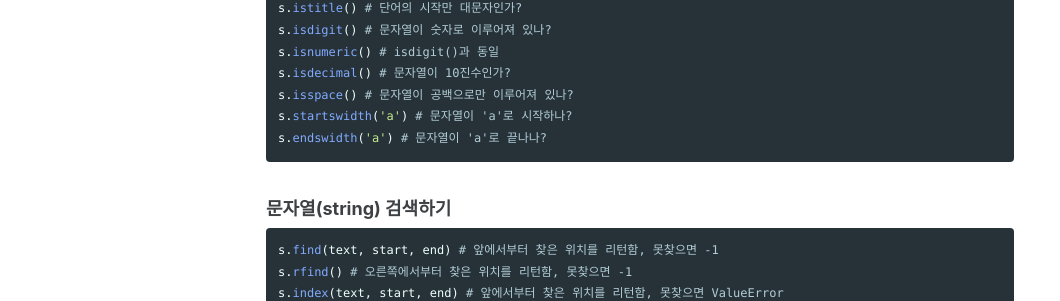
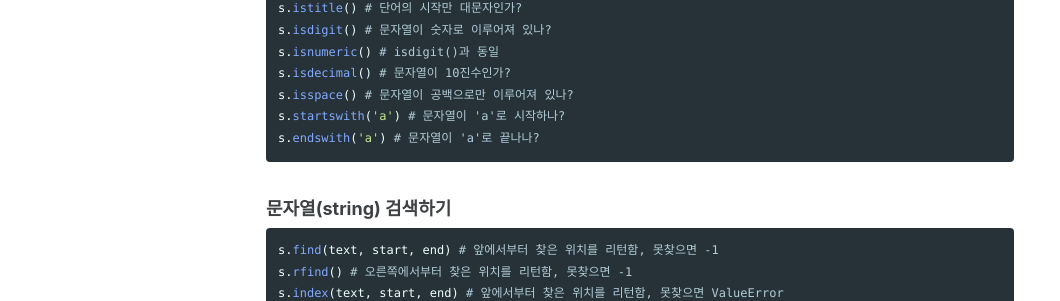
Before and after one commit to amoryoungakim/amoryoungakim.github.io, a Jekyll site: the page built from _posts/2020-10-04-string-methods.md, in a window 1280 px wide and 900 px high, scrolled down 817 px. Shown: the part 151-452 px from the top of the window, without its empty margins (0-1060 px from the left). Built offline with Jekyll 4.4.1, drawn with Linux system fonts in a browser that asks for light colours; cached includes are drawn as plain includes; comment, search, counter and statistics services are not loaded.

Commit message:
Update 2020-10-04-string-methods.md

````diff
--- a/_posts/2020-10-04-string-methods.md
+++ b/_posts/2020-10-04-string-methods.md
@@ -45,8 +45,8 @@ s.isdigit() # 문자열이 숫자로 이루어져 있나?
 s.isnumeric() # isdigit()과 동일
 s.isdecimal() # 문자열이 10진수인가?
 s.isspace() # 문자열이 공백으로만 이루어져 있나?
-s.startswidth('a') # 문자열이 'a'로 시작하나?
-s.endswidth('a') # 문자열이 'a'로 끝나나?
+s.startswith('a') # 문자열이 'a'로 시작하나?
+s.endswith('a') # 문자열이 'a'로 끝나나?
 ```
 
 ### 문자열(string) 검색하기
````
